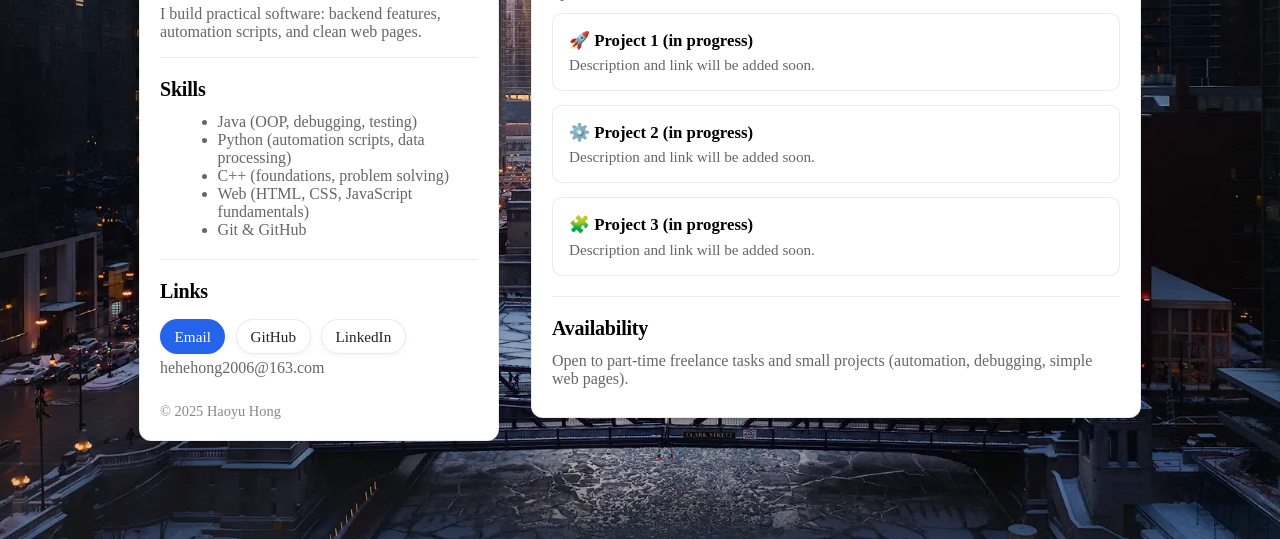
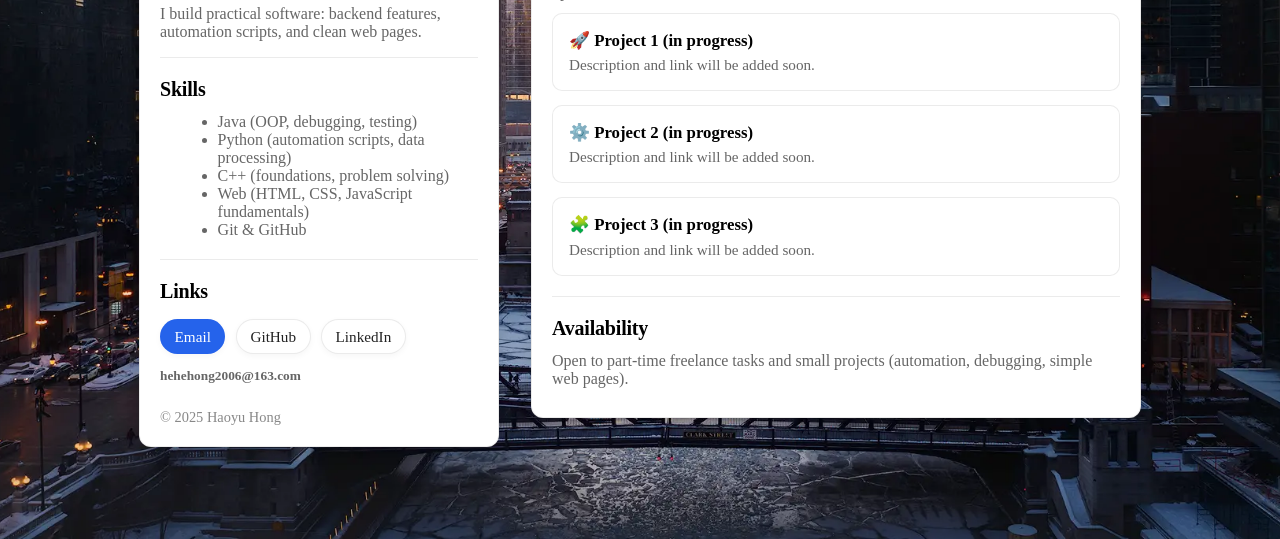
Before and after one commit to hhy1337/hhy1337.github.io, a plain HTML site: page index.html in a window 1280 px wide. Shown: the part 261-800 px from the top of the page. Drawn offline with Linux system fonts and the light colour scheme.

Commit message:
Enhance email display with styling
Updated email display with styling and strong tag.

```diff
--- a/index.html
+++ b/index.html
@@ -223,7 +223,9 @@
               <a class="btn" href="https://github.com/hhy1337" target="_blank" rel="noreferrer">GitHub</a>
               <a class="btn" href="https://www.linkedin.com/in/haoyuhong2006/" target="_blank" rel="noreferrer">LinkedIn</a>
             </div>
-            <p>hehehong2006@163.com</p>
+            <p style="margin-top:0.75rem;">
+              <small style="color:var(--muted);"> <strong>hehehong2006@163.com</strong></small>
+            </p>
 
           </div>
 
```
